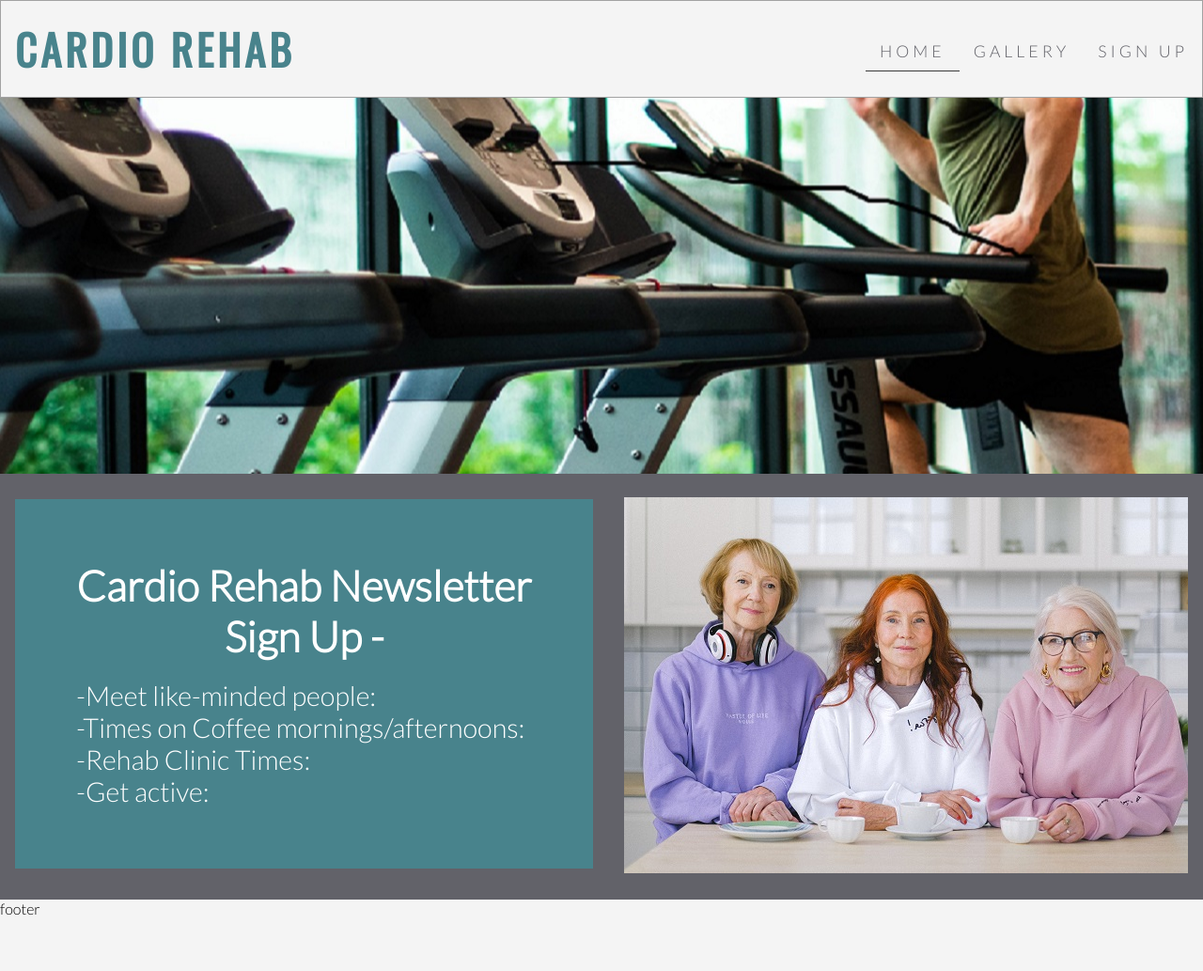
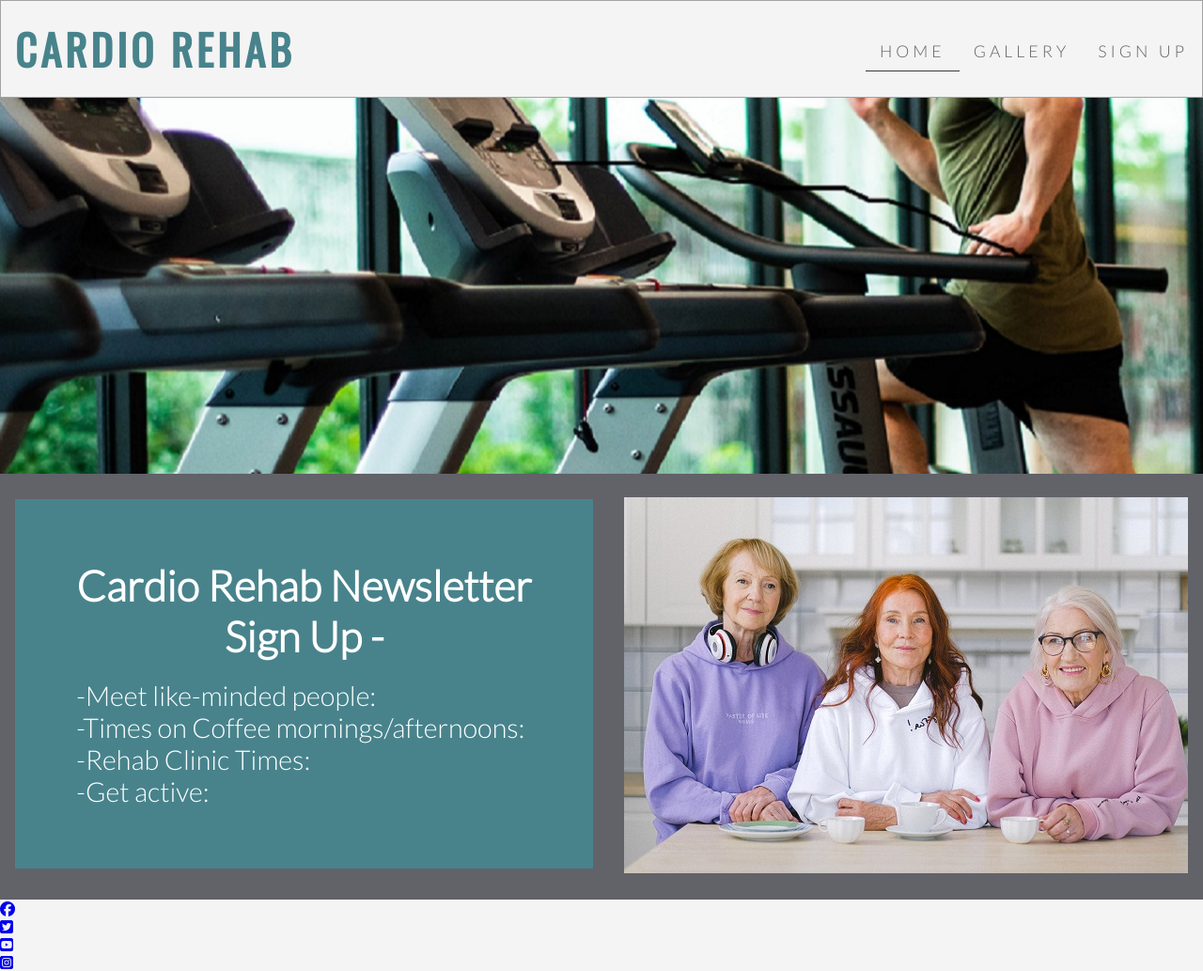
Before and after one commit to andyk8872/Portfolio-Project-1, a plain HTML site: page index.html in a window 1280 px wide. Shown: the whole page at 94% size. Before the commit the page ends 976 px from the top, so only its background shows below. Drawn offline with nearby package versions, Linux system fonts and the light colour scheme.

Commit message:
Add footer and font awesome sctipt to home, gallery and signup pages

```diff
--- a/index.html
+++ b/index.html
@@ -51,7 +51,32 @@
             </div>
         </div>
     </section>
-    <footer>footer</footer>
+    <!-- footer -->
+    <footer>
+        <ul id="social-networks">
+            <li>
+                <a href="https://facebook.com" target="_blank" rel="noopener"
+                    aria-label="visit our Facebook page (opens in a new tab)"><i class="fa-brands fa-facebook"></i></a>
+            </li>
+            <li>
+                <a href="https://twitter.com" target="_blank" rel="noopener"
+                    aria-label="visit our Twitter page (opens in a new tab)"><i
+                        class="fa-brands fa-twitter-square"></i></i></a>
+            </li>
+            <li>
+                <a href="https://youtube.com" target="_blank" rel="noopener"
+                    aria-label="visit our Youtube page (opens in a new tab)"><i
+                        class="fa-brands fa-youtube-square"></i></a>
+            </li>
+            <li>
+                <a href="https://instragram.com" target="_blank" rel="noopener"
+                    aria-label="visit our Instragram page (opens in a new tab)"><i
+                        class="fa-brands fa-instagram-square"></i></a>
+            </li>
+        </ul>
+    </footer>
+    <!--- font awesome --->
+    <script src="https://kit.fontawesome.com/e20faa96b4.js" crossorigin="anonymous"></script>
 
 </body>
 
```
